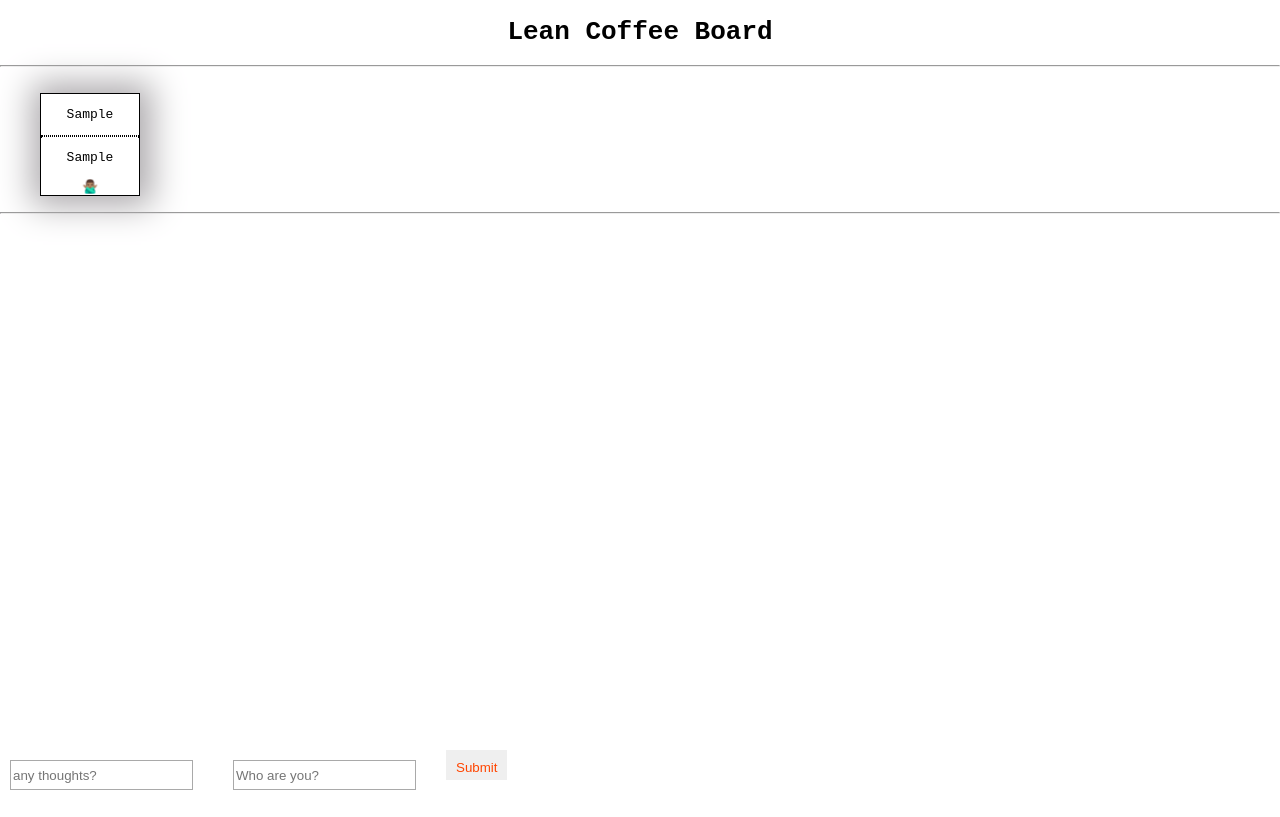
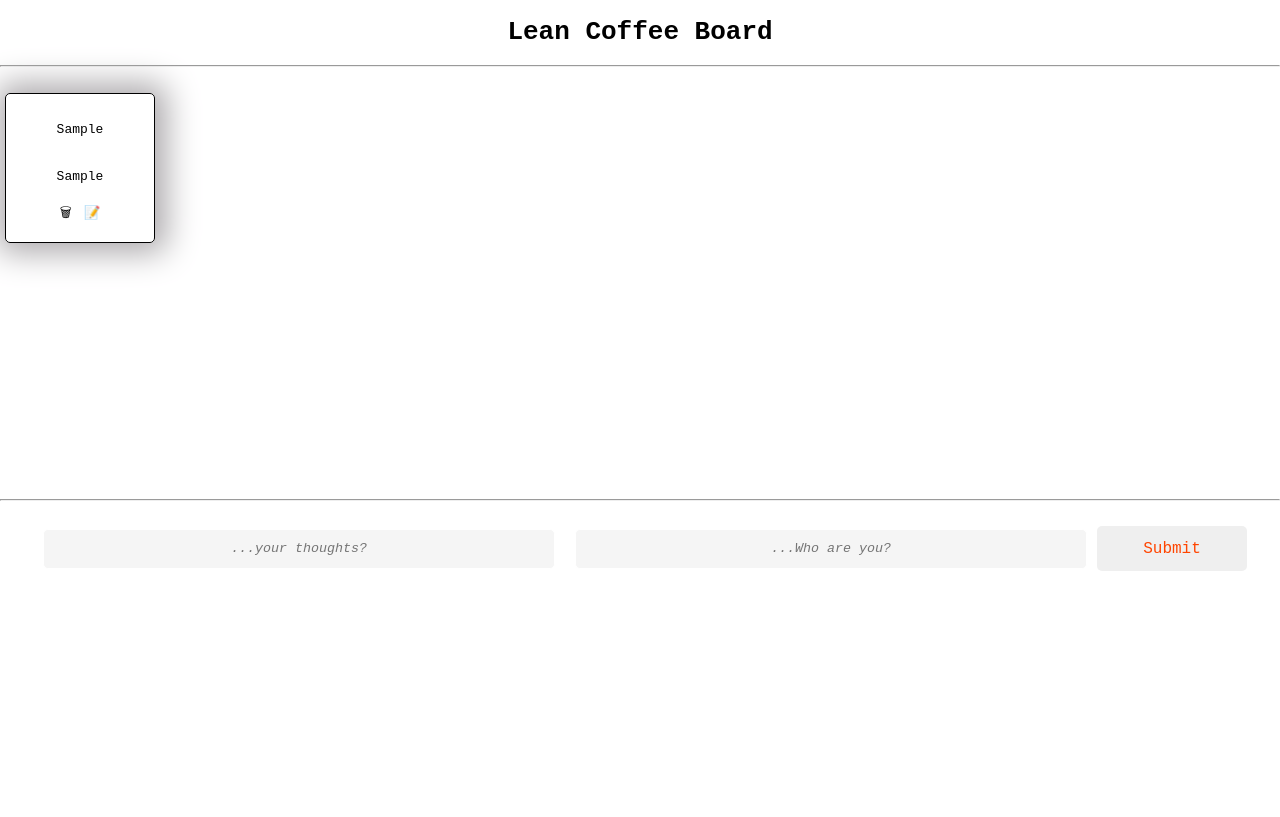
Before and after one commit to andy-schwedler/lean-coffee-board, a Next.js app: page / in a window 1280 px wide. Both pictures are taken after typing "Sample", "Sample" into the empty fields and a click on the button "Submit". Built offline with nearby package versions, Linux system fonts and the light colour scheme.

Commit message:
Task/three (#3)
* changed position of the form

* refactoring

* fixed delete card button

* add edit card function

* add edit function

```diff
--- a/components/Card/Card.js
+++ b/components/Card/Card.js
@@ -1,34 +1,34 @@
-import styled from "styled-components";
+import { useState } from "react";
+import EditForm from "../EditForm/EditForm";
+import { StyledCard } from "./StyledCard";
 
-export default function Card({ owner, thought, onDelete, id }) {
+export default function Card({ owner, thought, onDelete, id, onChange }) {
+  const [isEditing, setEditing] = useState(false);
+
+  function toggleEdit() {
+    setEditing(!isEditing);
+  }
+
   return (
     <StyledCard>
       <p>{thought}</p>
-      <hr></hr>
       <p>{owner}</p>
-      <button onClick={() => onDelete(id)}>🙅🏽‍♂️</button>
+      <div>
+        <button onClick={() => onDelete(id)}>🗑</button>
+        <button onClick={toggleEdit}>📝</button>
+      </div>
+      {isEditing ? (
+        <EditForm
+          onToggle={toggleEdit}
+          id={id}
+          onChange={onChange}
+          thought={thought}
+        />
+      ) : null}
     </StyledCard>
   );
 }
 
-const StyledCard = styled.li`
-  text-align: center;
-  font-family: monospace;
-  list-style-type: none;
-  border: 1px solid black;
-  margin-top: 10px;
-  width: 100px;
-  box-shadow: 2px 0px 32px 10px rgba(173, 170, 173, 1);
-
-  p {
-    font-family: monospace;
-    width: auto;
-  }
-  hr {
-    border: 1px dotted;
-  }
-  button {
-    border: none;
-    background-color: white;
-  }
-`;
+/*
+<input value={thought}
+*/
--- /dev/null
+++ b/components/Card/StyledCard.js
@@ -0,0 +1,35 @@
+import styled from "styled-components";
+
+export const StyledCard = styled.li`
+  text-align: center;
+  display: flex;
+  justify-content: space-evenly;
+  flex-direction: column;
+  height: 150px;
+  font-family: monospace;
+  list-style-type: none;
+  border: 1px solid black;
+  margin-top: 10px;
+  margin-right: 50px;
+  padding: 10px 10px 10px 10px;
+  width: 150px;
+  box-shadow: 2px 0px 32px 10px rgba(173, 170, 173, 1);
+  border-radius: 5px;
+
+  :hover {
+    box-shadow: 2px 0px 50px 10px rgba(173, 170, 173, 1);
+  }
+
+  p {
+    font-family: monospace;
+    width: auto;
+  }
+  hr {
+    border: 1px dotted;
+  }
+  button {
+    border: none;
+    background-color: white;
+    width: auto;
+  }
+`;
--- /dev/null
+++ b/components/EditForm/EditForm.js
@@ -0,0 +1,13 @@
+export default function EditForm({ onChange, id, toggleEdit }) {
+  function handleSubmit(event) {
+    event.preventDefault();
+    console.log(event.target.elements.input.value);
+    onChange(id, event.target.elements.input.value);
+  }
+  return (
+    <form onSubmit={handleSubmit}>
+      <input name="input"></input>
+      <button>add</button>
+    </form>
+  );
+}
--- a/components/Form/Form.js
+++ b/components/Form/Form.js
@@ -1,37 +1,13 @@
-import styled from "styled-components";
+import { StyledForm } from "./StyledForm";
 
 export default function Form({ onSubmit }) {
   return (
     <>
       <StyledForm onSubmit={onSubmit}>
-        <input placeholder="any thoughts?" name="thoughts" required></input>
-        <input placeholder="Who are you?" name="owner" required></input>
+        <input placeholder="...your thoughts?" name="thoughts" required></input>
+        <input placeholder="...Who are you?" name="owner" required></input>
         <button type="submit">Submit</button>
       </StyledForm>
     </>
   );
 }
-
-const StyledForm = styled.form`
-  display: flex;
-  justify-content: space-between;
-  flex-direction: row;
-  position: fixed;
-  bottom: 0px;
-  gap: 20px;
-
-  input {
-    align-items: center;
-    border: 1px solid darkgray;
-    height: 30px;
-    margin: 10px;
-  }
-  button {
-    padding: 10px;
-    border: none;
-    width: auto;
-    color: orangered;
-    height: 30px;
-    /* height: 35px; */
-  }
-`;
--- /dev/null
+++ b/components/Form/StyledForm.js
@@ -0,0 +1,39 @@
+import styled from "styled-components";
+
+export const StyledForm = styled.form`
+  display: flex;
+  justify-content: center;
+  align-items: center;
+  flex-direction: row;
+  width: 100vw;
+  height: 10vh;
+  bottom: 0px;
+
+  input {
+    align-items: center;
+    border: 1px solid darkgray;
+    margin: 10px;
+    height: 5vh;
+    width: 40vw;
+    background-color: whitesmoke;
+    border-color: white;
+    border-radius: 5px;
+  }
+
+  input:placeholder-shown {
+    font-style: italic;
+    text-align: center;
+    font-family: monospace;
+  }
+
+  button {
+    padding: 10px;
+    font-family: monospace;
+    border: none;
+    color: orangered;
+    width: 150px;
+    height: 45px;
+    font-size: large;
+    border-radius: 5px;
+  }
+`;
--- a/pages/index.js
+++ b/pages/index.js
@@ -1,24 +1,34 @@
 import { useState } from "react";
-import styled from "styled-components";
 import Card from "../components/Card/Card";
 import Form from "../components/Form/Form";
 import { nanoid } from "nanoid";
+import { StyledBoard, StyledHeader } from "../styles";
 
 export default function HomePage() {
   const [cards, setCards] = useState([]);
-  console.log(cards);
 
   function handleSubmit(event) {
     event.preventDefault();
+
     const thought = event.target.elements.thoughts.value;
     const owner = event.target.elements.owner.value;
+
     setCards([...cards, { thought: thought, owner: owner, id: nanoid() }]);
-
     event.target.reset();
   }
 
   function handleDelete(id) {
-    setCards(cards.filter((card) => setCards(id !== id)));
+    setCards(cards.filter((card) => id !== card.id));
+    console.log("this ID was deleted from the index.js", id);
+  }
+
+  function handleChange(id, para) {
+    setCards(
+      cards.map((card) => {
+        if (card.id === id) return { ...card, thought: para };
+        return card;
+      })
+    );
   }
 
   return (
@@ -32,7 +42,9 @@ export default function HomePage() {
               key={card.id}
               owner={card.owner}
               thought={card.thought}
-              onDelete={handleDelete}
+              onDelete={() => handleDelete(card.id)}
+              onChange={handleChange}
+              id={card.id}
             />
           );
         })}
@@ -43,14 +55,13 @@ export default function HomePage() {
   );
 }
 
-const StyledHeader = styled.h1`
-  font-family: monospace;
-  text-align: center;
-  text-size-adjust: 124px;
-`;
+// for Edit-sbumit-button
 
-const StyledBoard = styled.ul`
-  display: flex;
-  justify-content: row;
-  gap: 10px;
-`;
+// const handleChange = (id, thoughts) => {
+//   setCards(
+//     cards.map((card) => {
+//       if (card.id === id) return { ...card, thoughts };
+//       return card;
+//     })
+//   );
+// };
--- a/styles.js
+++ b/styles.js
@@ -1,4 +1,5 @@
 import { createGlobalStyle } from "styled-components";
+import styled from "styled-components";
 
 export const GlobalStyle = createGlobalStyle`
   *,
@@ -6,14 +7,27 @@ export const GlobalStyle = createGlobalStyle`
   *::after {
     box-sizing: border-box;
   }
-
+#__next{
+  height: 100vh;
+}
 
   body {
     margin: 0;
     font-family: -apple-system, BlinkMacSystemFont, "Segoe UI", Roboto, Helvetica,
       Arial, sans-serif, "Apple Color Emoji", "Segoe UI Emoji", "Segoe UI Symbol";
   }
+`;
 
+export const StyledHeader = styled.h1`
+  font-family: monospace;
+  text-align: center;
+  text-size-adjust: 124px;
+`;
 
-
+export const StyledBoard = styled.ul`
+  display: flex;
+  justify-content: row;
+  gap: 10px;
+  height: 50vh;
+  padding-left: 5px;
 `;
```
